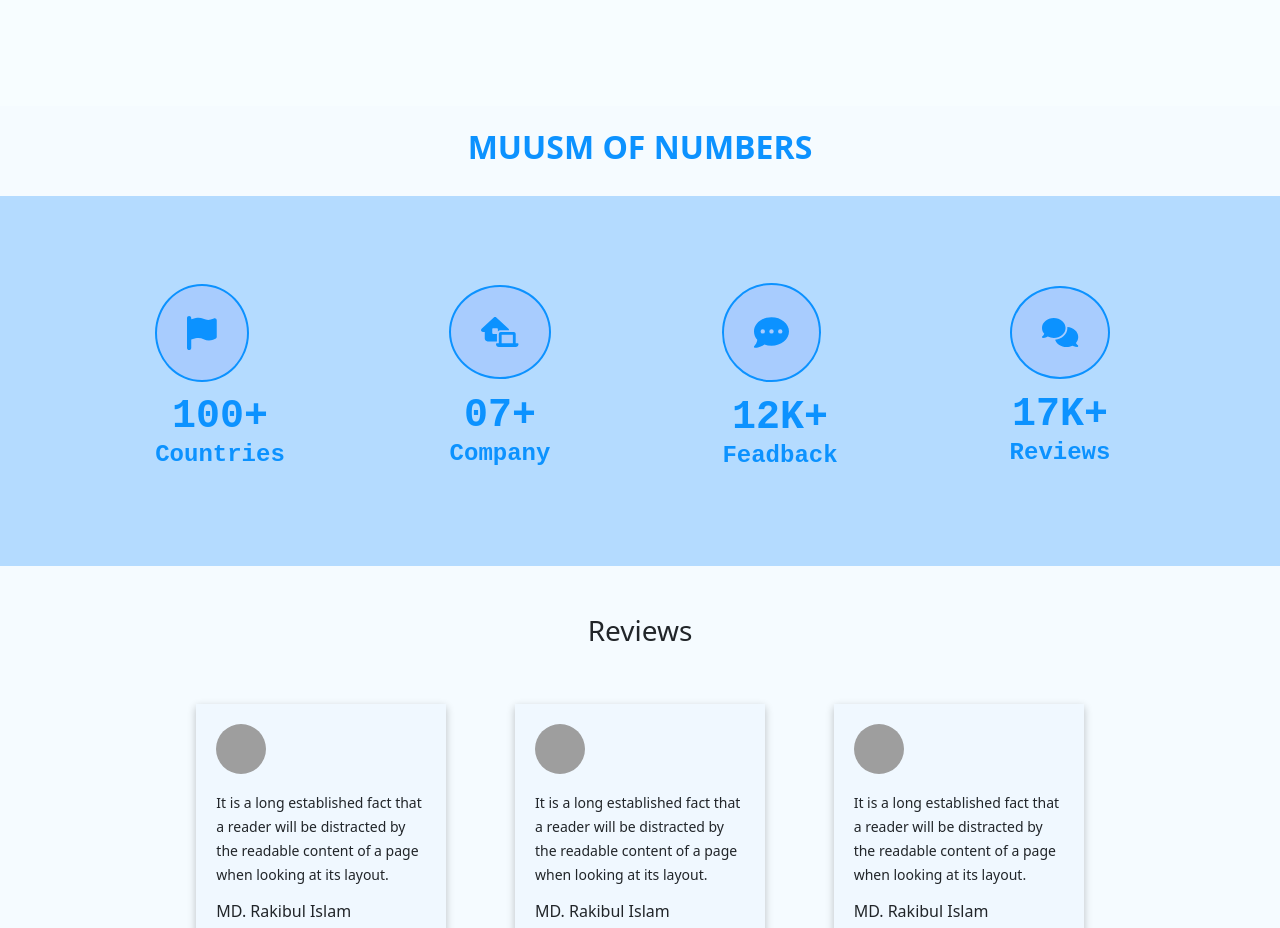
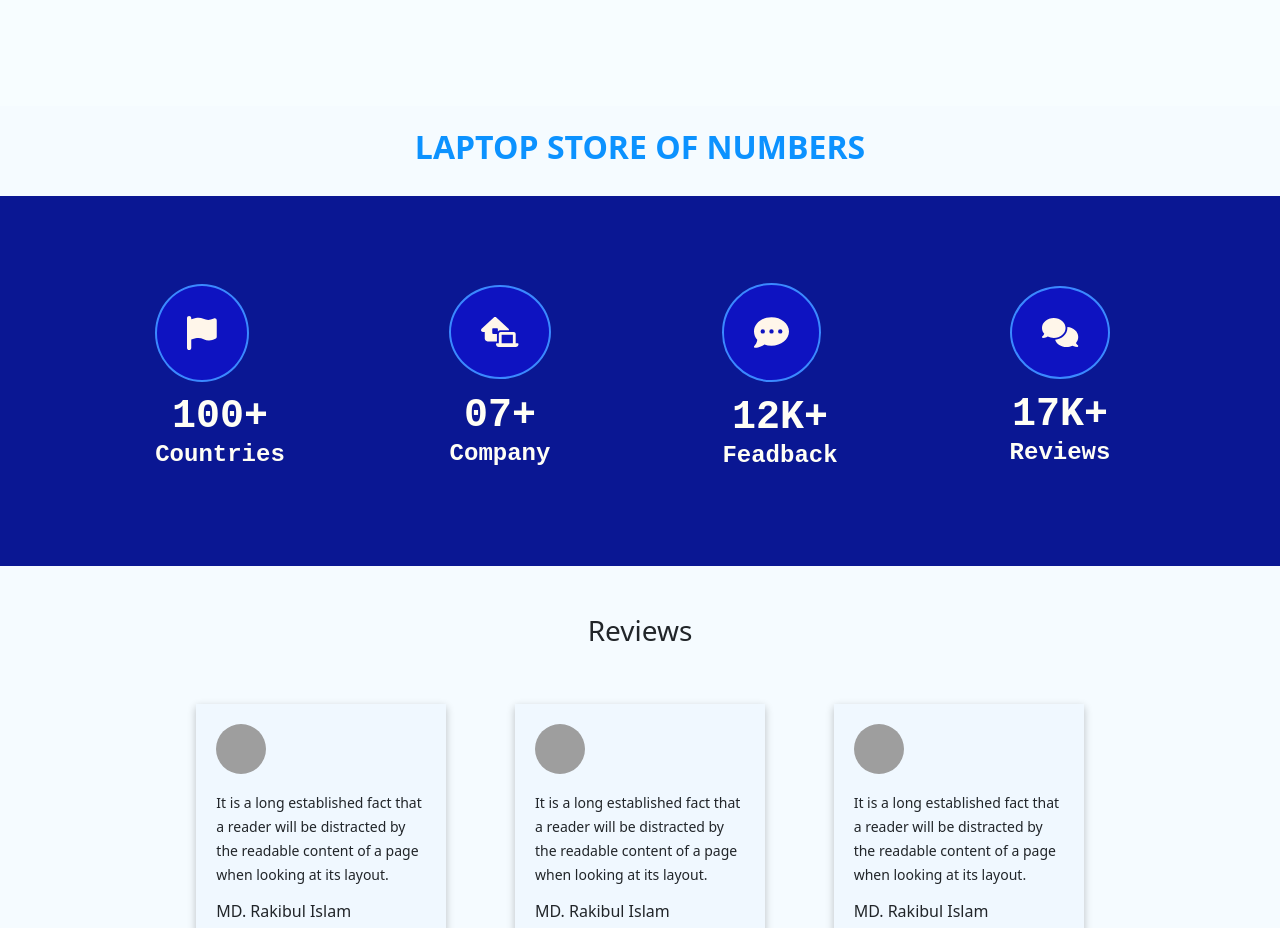
Before and after one commit to abdullahalmasudpersonal/Laptop-Store-Client, a React (Create React App) app: page / in a window 1280 px wide. Shown: the part 1160-2088 px from the top of the page. Built offline with nearby package versions, Linux system fonts and the light colour scheme; no server answers; grey boxes are pictures that could not be loaded.

Commit message:
another update

```diff
--- a/src/App.js
+++ b/src/App.js
@@ -17,16 +17,17 @@ import Footer from './Pages/Shared/Footer/Footer';
 import Header from './Pages/Shared/Header/Header';
 import { ToastContainer } from 'react-toastify';
 import 'react-toastify/dist/ReactToastify.css';
+import RequireAuth from './Pages/Shared/RequireAuth/RequireAuth';
 
 function App() {
   return (
     <div>
-      <Header/>
+      <Header />
       <Routes>
         <Route path='/' element={<Home />} />
         <Route path='/products' element={<Products />} />
         <Route path='/products/:productsId' element={<ProductDetail />} />
-        <Route path='/add-to-cart/:productsId' element={<AddToCart />} />
+        <Route path='/add-to-cart/:productsId' element={<RequireAuth><AddToCart /></RequireAuth>} />
         <Route path='/reviews' element={<Reviews />} />
         <Route path='/blogs' element={<Blogs />} />
         <Route path='/connect-us' element={<ConnectUs />} />
--- a/src/Pages/Home/LaptopStoreCount/LaptopStoreCount.css
+++ b/src/Pages/Home/LaptopStoreCount/LaptopStoreCount.css
@@ -10,18 +10,15 @@
 }
 #counter{
     /*  background: url('https://thumbs.dreamstime.com/b/college-students-books-smiling-to-camera-over-grey-wall-having-break-155809721.jpg') center center fixed;  */
-    background-color: rgba(178, 218, 255, 0.966);
+    background-color: rgba(0, 14, 143, 0.959);
     background-size: cover;
     font-family: monospace;
 }
 /* .muusm-count-bg{
     background: rgb(241, 229, 216);
 } */
-h1{
-    color: rgb(12, 146, 255);
-}
-h4{
-    color: rgb(12, 146, 255);
+.counter-number{
+    color: rgb(255, 254, 245);
 }
 .muusmcount{
     padding: 60px;
@@ -47,29 +44,33 @@ h4{
     font-size: 34px;
     padding: 30px;
     border-radius: 50%;
-    background-color: rgba(143, 172, 250, 0.308);
-    border: 2px solid rgb(12, 146, 255);
+    background-color: rgba(19, 15, 255, 0.425);
+    border: 2px solid rgb(59, 137, 255);
+    color: rgb(255, 246, 234);
 }
 .teachers{
     font-size: 30px;
     padding: 30px;
     border-radius: 50%;
-    background-color: rgba(143, 172, 250, 0.308);
-    border: 2px solid rgb(12, 146, 255);
+    background-color: rgba(19, 15, 255, 0.425);
+    border: 2px solid rgb(59, 137, 255);
+    color: rgb(255, 246, 234);
 }
 .students{
     font-size: 35px;
     padding: 30px;
     border-radius: 50%;
-    background-color: rgba(143, 172, 250, 0.308);
-    border: 2px solid rgb(12, 146, 255);
+    background-color: rgba(19, 15, 255, 0.425);
+    border: 2px solid rgb(59, 137, 255);
+    color: rgb(255, 246, 234);
 }
 .re-award{
     font-size: 29px;
     padding: 30px;
     border-radius: 50%;
-    background-color: rgba(143, 172, 250, 0.308);
-    border: 2px solid rgb(12, 146, 255);
+    background-color: rgba(19, 15, 255, 0.425);
+    border: 2px solid rgb(59, 137, 255);
+    color: rgb(255, 246, 234);
 }
 
 @media screen and (max-width:600px){
--- a/src/Pages/Home/LaptopStoreCount/LaptopStoreCount.js
+++ b/src/Pages/Home/LaptopStoreCount/LaptopStoreCount.js
@@ -2,46 +2,46 @@ import React from 'react';
 import './LaptopStoreCount.css';
 import CountUp from 'react-countup';
 import { FontAwesomeIcon } from "@fortawesome/react-fontawesome";
-import { faBuildingColumns, faComment, faCommentDots, faCommenting, faCommentMedical, faComments, faCommentsDollar, faCommentSlash, faCommentSms, faFlag, faHouseLaptop, faLaptop, faLaptopCode, faLaptopFile, faLaptopHouse, faMedal, faUser, faUserShield } from '@fortawesome/free-solid-svg-icons';
+import {  faCommentDots, faComments, faFlag, faLaptopHouse } from '@fortawesome/free-solid-svg-icons';
 
 const LaptopStoreCount = () => {
     return (
         <div  className='laptopstore-bg'>
             <div className='count-heading'>
-                <h2 className='fw-bold'>MUUSM OF NUMBERS</h2>
+                <h2 className='fw-bold'>LAPTOP STORE OF NUMBERS</h2>
             </div>
             <div className='muusm-count-bg' id='counter'>
                 <div className='container muusmcount'>
                     <div className='muus-count-dev'>
                         <div>
                             {/* <i style={{ color: 'rgb(255, 196, 0)' }} class="fa-solid fa-building-columns founded"></i> */}
-                            <FontAwesomeIcon style={{ color: 'rgb(12, 146, 255)' }} className='founded' icon={faFlag} />
-                            <h1 className='fw-bold text-center mt-2 mb-0'><CountUp end={100}/>+</h1>
-                            <h4 className='fw-bold text-center'>Countries</h4>
+                            <FontAwesomeIcon className='founded' icon={faFlag} />
+                            <h1 className='fw-bold text-center mt-2 mb-0 counter-number'><CountUp end={100}/>+</h1>
+                            <h4 className='fw-bold text-center counter-number'>Countries</h4>
                         </div>
                     </div>
                     <div className='muus-count-dev'>
                         <div>
                             {/* <i style={{ color: 'rgb(255, 196, 0)' }} class="fa-solid fa-user-shield teachers "></i> */}
-                            <FontAwesomeIcon style={{ color: 'rgb(12, 146, 255)' }} className='teachers' icon={faLaptopHouse} />
-                            <h1 className='fw-bold text-center mt-2 mb-0'>0<CountUp end={7} /><span>+</span></h1>
-                            <h4 className='fw-bold text-center'>Company</h4>
+                            <FontAwesomeIcon className='teachers' icon={faLaptopHouse} />
+                            <h1 className='fw-bold text-center mt-2 mb-0 counter-number'>0<CountUp end={7} /><span>+</span></h1>
+                            <h4 className='fw-bold text-center counter-number'>Company</h4>
                         </div>
                     </div>
                     <div className='muus-count-dev'>
                         <div>
                             {/* <i style={{ color: 'rgb(255, 196, 0)' }} class="fa-solid fa-users students"></i> */}
-                            <FontAwesomeIcon style={{ color: 'rgb(12, 146, 255)' }} className='students' icon={faCommentDots} />
-                            <h1 className='fw-bold text-center mt-2 mb-0'><CountUp end={12} />K<span>+</span></h1>
-                            <h4 className='fw-bold text-center'>Feadback</h4>
+                            <FontAwesomeIcon className='students' icon={faCommentDots} />
+                            <h1 className='fw-bold text-center mt-2 mb-0 counter-number'><CountUp end={12} />K<span>+</span></h1>
+                            <h4 className='fw-bold text-center counter-number'>Feadback</h4>
                         </div>
                     </div>
                     <div className='muus-count-dev'>
                         <div>
                            {/*  <i style={{ color: 'rgb(255, 196, 0)' }} class="fas fa-medal re-award"></i> */}
-                            <FontAwesomeIcon style={{ color: 'rgb(12, 146, 255)' }} className='re-award' icon={faComments} />
-                            <h1 className='fw-bold text-center mt-2 mb-0'><CountUp end={17} />K<span>+</span></h1>
-                            <h4 className='fw-bold text-center'>Reviews</h4>
+                            <FontAwesomeIcon className='re-award' icon={faComments} />
+                            <h1 className='fw-bold text-center mt-2 mb-0 counter-number'><CountUp end={17} />K<span>+</span></h1>
+                            <h4 className='fw-bold text-center counter-number'>Reviews</h4>
                         </div>
                     </div>
                 </div>
--- a/src/Pages/Shared/Header/Header.js
+++ b/src/Pages/Shared/Header/Header.js
@@ -60,7 +60,7 @@ const Header = () => {
 
 
                                         <li class="nav-item">
-                                            <Link to='/add-item' style={{ textDecoration: 'none' }}><a class="nav-link active fw-bold" aria-current="page" href="#">Add Item</a></Link>
+                                            <Link to='/add-product' style={{ textDecoration: 'none' }}><a class="nav-link active fw-bold" aria-current="page" href="#">Add Item</a></Link>
                                         </li>
                                         <li class="nav-item">
                                             <Link to='/manage-item' style={{ textDecoration: 'none' }}><a class="nav-link active fw-bold" aria-current="page" href="#">Manage Item</a></Link>
--- a/src/Pages/Shared/RequireAuth/RequireAuth.js
+++ b/src/Pages/Shared/RequireAuth/RequireAuth.js
@@ -1,7 +1,7 @@
 import React  from "react";
 import { useAuthState } from "react-firebase-hooks/auth";
 import { Navigate, useLocation } from "react-router-dom";
-import auth from "../../../firebase.init";
+import auth from "../../../Firebase.init";
 import Loading from "../Loading/Loading";
 
 const RequireAuth = ({ children }) => {
```
